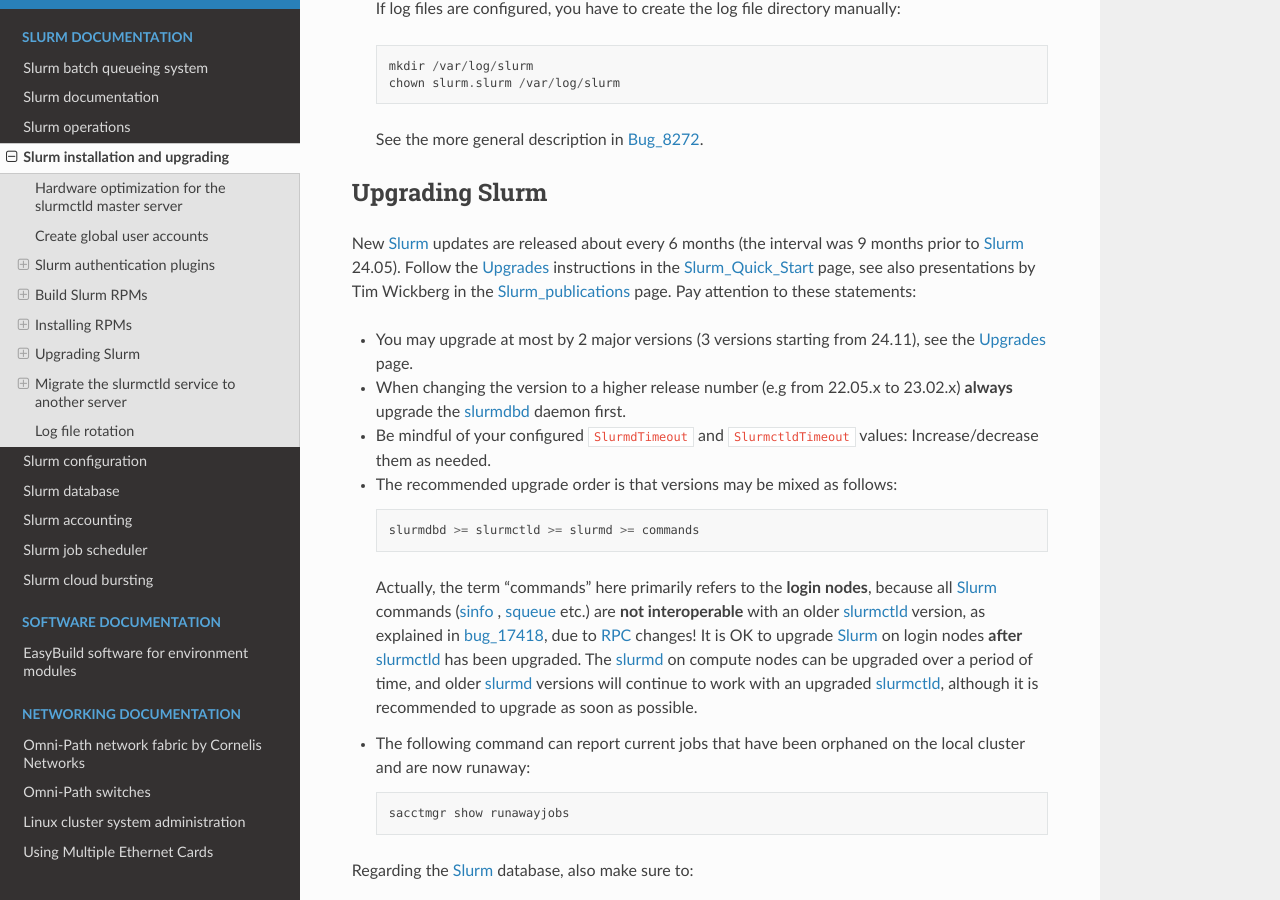
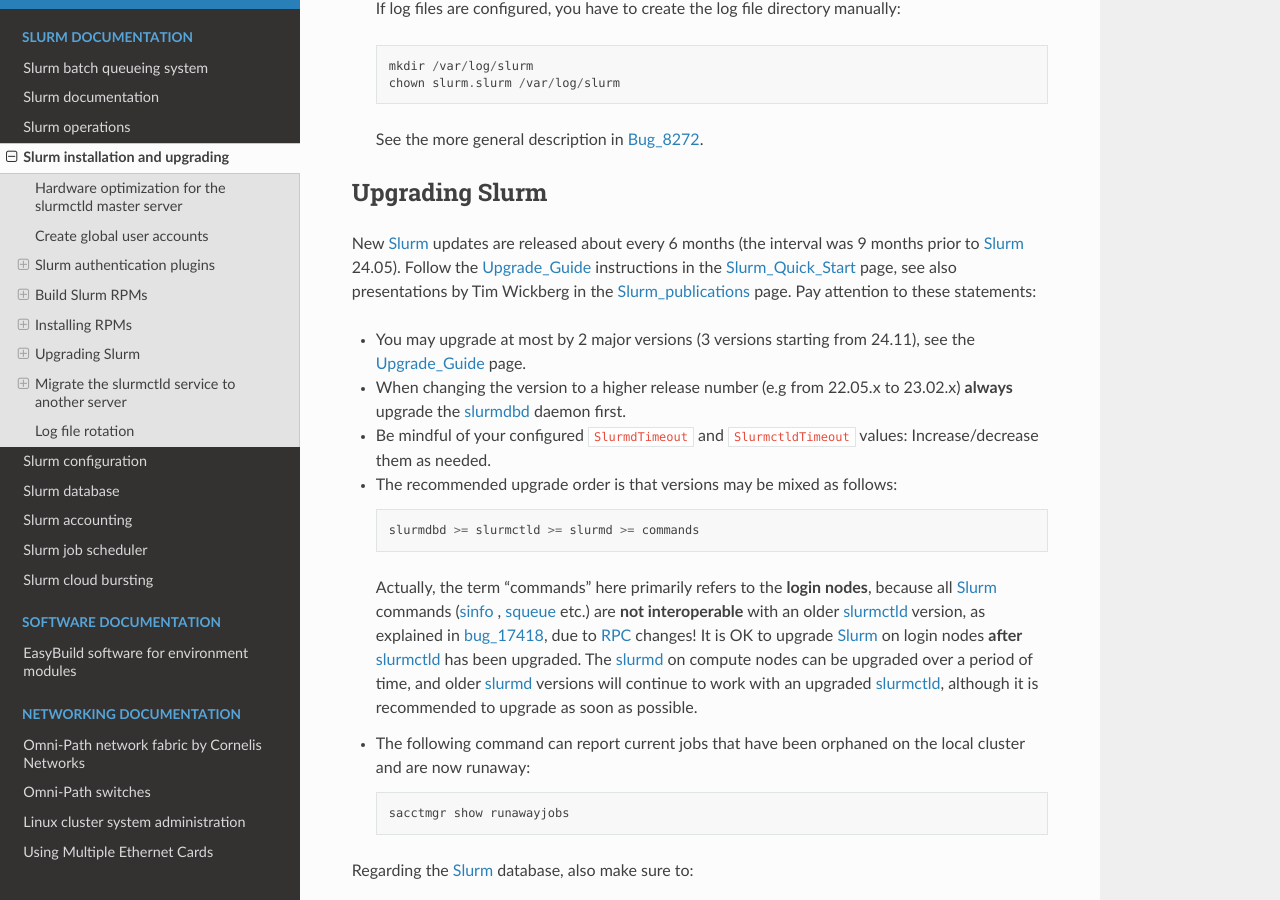
Before and after one commit to OleHolmNielsen/Niflheim_system, a Sphinx documentation site: the page built from docs/Slurm_installation.rst, in a window 1280 px wide and 900 px high, scrolled down 12921 px. Built offline with Sphinx 7.4.7 and the Read the Docs theme 3.1.0, drawn with Linux system fonts in a browser that asks for light colours; some of the changed text lies outside the part shown.

Commit message:
Slurm Upgrade_Guide_ link

```diff
--- a/docs/Slurm_installation.rst
+++ b/docs/Slurm_installation.rst
@@ -595,11 +595,11 @@ Upgrading Slurm
 ===============
 
 New Slurm_ updates are released about every 6 months (the interval was 9 months prior to Slurm_ 24.05).
-Follow the Upgrades_ instructions in the Slurm_Quick_Start_ page,
+Follow the Upgrade_Guide_ instructions in the Slurm_Quick_Start_ page,
 see also presentations by Tim Wickberg in the Slurm_publications_ page.
 Pay attention to these statements:
 
-* You may upgrade at most by 2 major versions (3 versions starting from 24.11), see the Upgrades_ page.
+* You may upgrade at most by 2 major versions (3 versions starting from 24.11), see the Upgrade_Guide_ page.
 * When changing the version to a higher release number (e.g from 22.05.x to 23.02.x) **always** upgrade the slurmdbd_ daemon first.
 * Be mindful of your configured ``SlurmdTimeout`` and ``SlurmctldTimeout`` values:
   Increase/decrease them as needed.
@@ -631,7 +631,7 @@ Regarding the Slurm_ database, also make sure to:
 
   See further info below.
 
-.. _Upgrades: https://slurm.schedmd.com/upgrades.html
+.. _Upgrade_Guide: https://slurm.schedmd.com/upgrades.html
 .. _bug_4450: https://bugs.schedmd.com/show_bug.cgi?id=4450
 .. _sinfo: https://slurm.schedmd.com/sinfo.html
 .. _squeue: https://slurm.schedmd.com/squeue.html
@@ -917,7 +917,7 @@ Upgrade MPI applications
 ........................
 
 MPI applications such as **OpenMPI** may be linked against the ``/usr/lib64/libslurm.so`` library.
-In this context you must understand the remark in the Upgrades_ page::
+In this context you must understand the remark in the Upgrade_Guide_::
 
   The libslurm.so version is increased every major release.
   So things like MPI libraries with Slurm integration should be recompiled.
@@ -1016,7 +1016,7 @@ your cluster's login nodes must be upgraded, for example::
   dnf update slurm*$VER-*.rpm
 
 Login nodes should have the RPMs described in the Installing_RPMs_ section above.
-Again, consult the Upgrades_ page before you start!
+Again, consult the Slurm_ Upgrade_Guide_ before you start!
 
 Migrate the slurmctld service to another server
 =================================================
```
